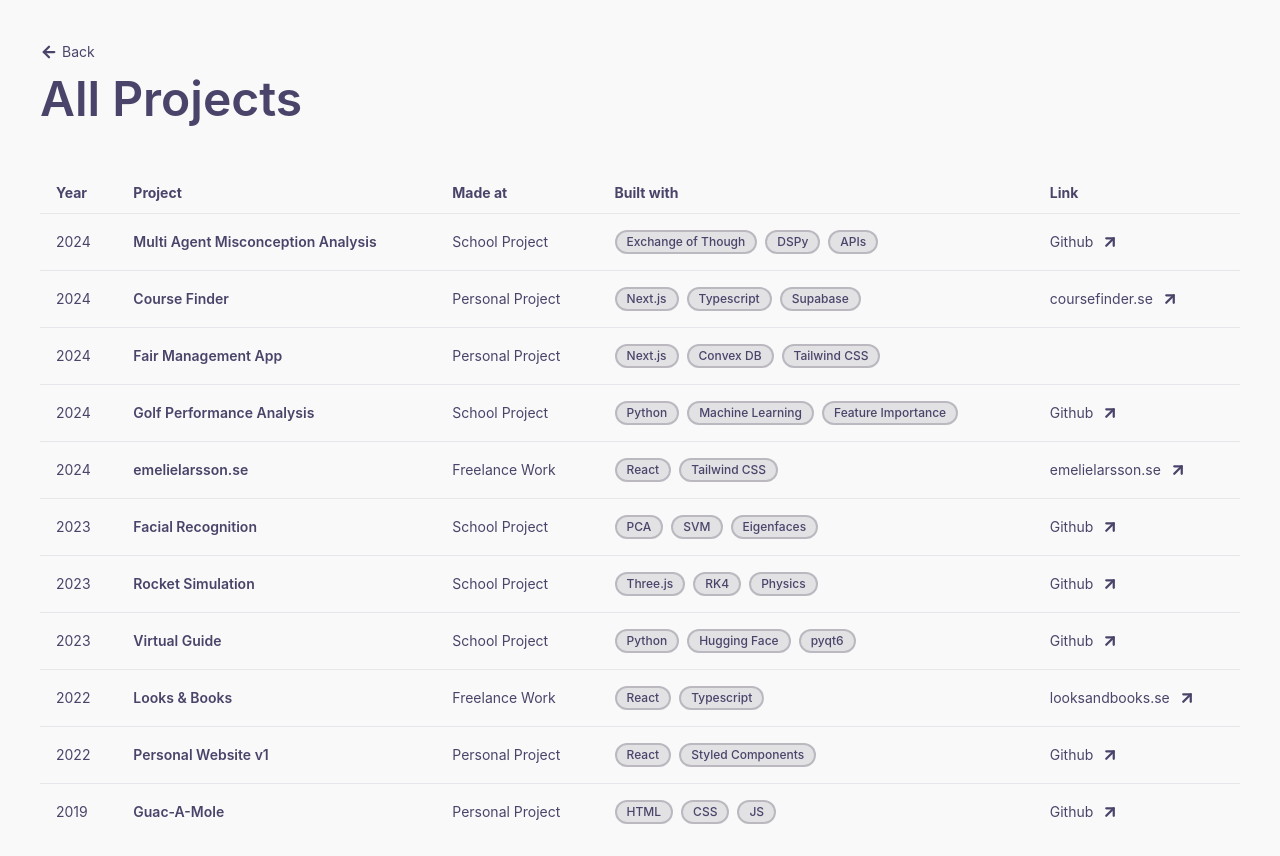
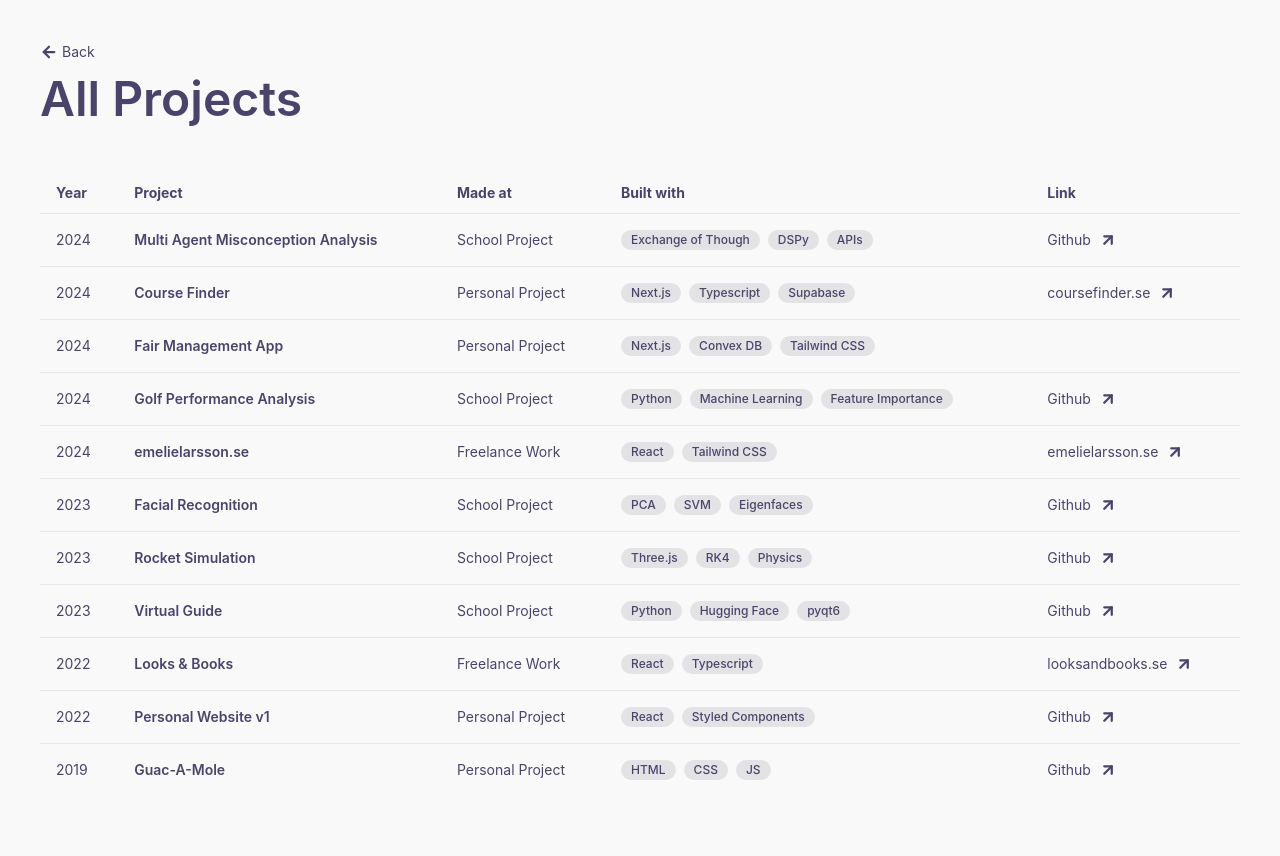
Before and after one commit to filipbagen/portfolio, a React (Vite) app: page /archive in a window 1280 px wide. After the commit the page ends 812 px from the top, so only its background shows below. Built offline with nearby package versions, Linux system fonts and the light colour scheme; a web font is replaced by a local one.

Commit message:
Refactor Badge component by removing unnecessary border styles for a cleaner design.

```diff
--- a/src/components/ui/Badge.tsx
+++ b/src/components/ui/Badge.tsx
@@ -7,7 +7,7 @@
 
 const Badge: React.FC<BadgeProps> = ({ name }) => {
   return (
-    <div className="w-fit px-2.5 py-0.5 rounded-full font-medium bg-[#251434]/10 dark:bg-[#E0BDFF]/10 border-2 border-[#251434]/20 dark:border-[#E0BDFF]/20">
+    <div className="w-fit px-2.5 py-0.5 rounded-full font-medium bg-[#251434]/10 dark:bg-[#E0BDFF]/10">
       <p className="text-xs">{name}</p>
     </div>
   );
```
